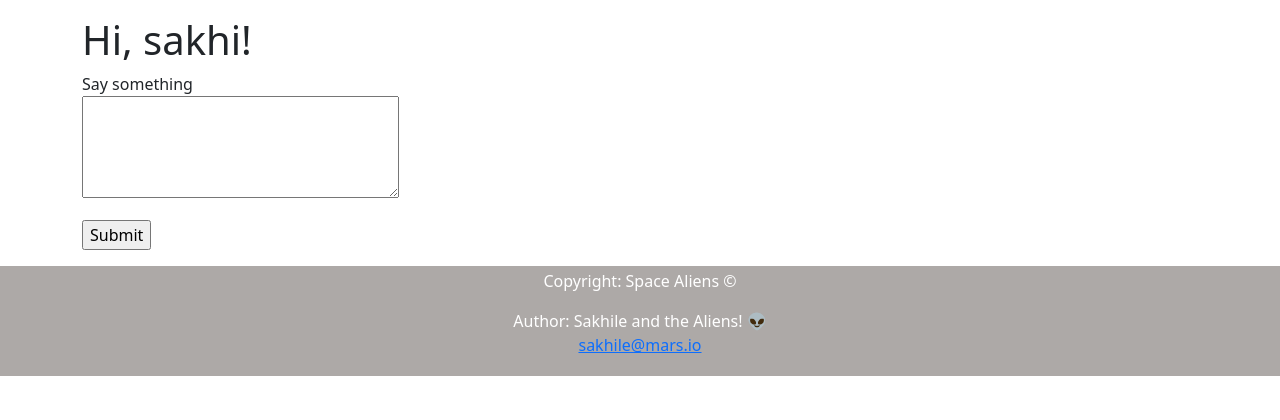
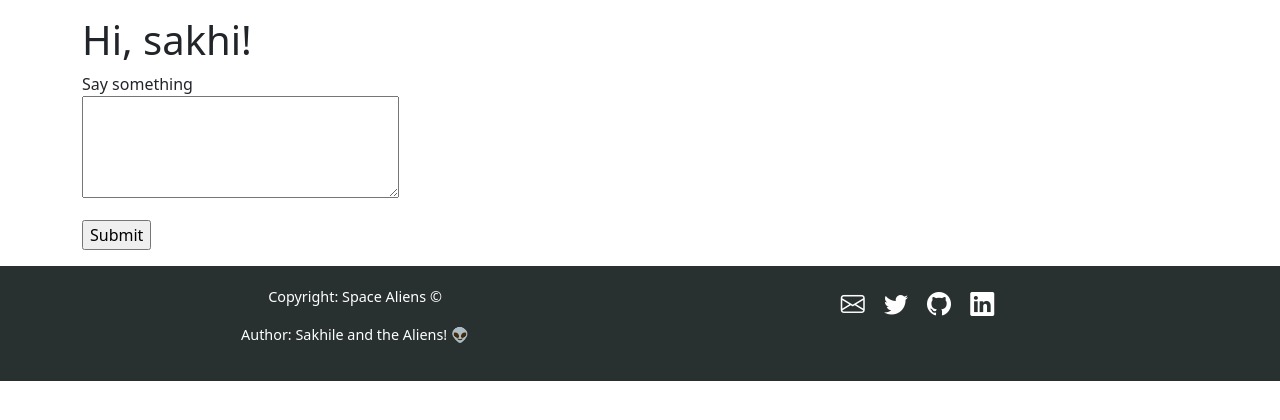
Before and after one commit to sakhileln/Flask-Chronicles, a Flask app: page / in a window 1280 px wide. Shown: the part 56-476 px from the top of the page. Run offline with Flask 3, Linux system fonts and the light colour scheme; a user stored in the database is signed in; data comes from the database, SQL or seed files in the repository; data that the repository does not hold is empty.

Commit message:
Redesign footer.

```diff
--- a/app/templates/base.html
+++ b/app/templates/base.html
@@ -6,19 +6,37 @@
     <meta name="viewport" content="width=device-width, initial-scale=1">
     <style>
         footer {
-            text-align: center;
-            padding: 3px;
-            background-color: rgb(173, 169, 167);
+            background-color: rgb(41, 48, 48);
+            /* Same as bg-body-tertiary */
             color: white;
+            padding: 20px 0;
+        }
+
+        .footer-icons i {
+            color: white;
+            margin-right: 15px;
+            font-size: 1.5rem;
+            transition: color 0.3s;
+        }
+
+        .footer-icons i:hover {
+            color: #17a2b8;
+        }
+
+        .footer-text {
+            font-size: 0.9rem;
         }
     </style>
     {% if title %}
     <title>{{ title }} - Flask Chronicles</title>
     {% else %}
-    <title>Flask Chrnoicles</title>
+    <title>Flask Chronicles</title>
     {% endif %}
+    <!-- Bootstrap CSS -->
     <link href="https://cdn.jsdelivr.net/npm/bootstrap@5.3.3/dist/css/bootstrap.min.css" rel="stylesheet"
         integrity="sha384-QWTKZyjpPEjISv5WaRU9OFeRpok6YctnYmDr5pNlyT2bRjXh0JMhjY6hW+ALEwIH" crossorigin="anonymous">
+    <!-- Bootstrap Icons CSS -->
+    <link href="https://cdn.jsdelivr.net/npm/bootstrap-icons/font/bootstrap-icons.css" rel="stylesheet">
 </head>
 
 <body>
@@ -67,15 +85,31 @@
         {% endwith %}
         {% block content %}{% endblock %}
     </div>
+
+    <footer>
+        <div class="container text-center">
+            <div class="row">
+                <div class="col-12 col-md-6 mb-3 mb-md-0">
+                    <p class="footer-text">Copyright: Space Aliens &copy;</p>
+                    <p class="footer-text">Author: Sakhile and the Aliens! 👽</p>
+                </div>
+                <div class="col-12 col-md-6">
+                    <div class="footer-icons">
+                        <a href="mailto:sakhile@mars.io"><i class="bi bi-envelope"></i></a>
+                        <a href="https://twitter.com/sakhilelindah"><i class="bi bi-twitter"></i></a>
+                        <a href="https://github.com/sakhileln"><i class="bi bi-github"></i></a>
+                        <a href="https://www.linkedin.com/sakhile-ndlazi"><i class="bi bi-linkedin"></i></a>
+                    </div>
+                    <!-- <p class="footer-text"><a href="mailto:sakhile@mars.io" class="text-light">sakhile@mars.io</a></p> -->
+                </div>
+            </div>
+        </div>
+    </footer>
+
+    <!-- Bootstrap JS -->
     <script src="https://cdn.jsdelivr.net/npm/bootstrap@5.3.3/dist/js/bootstrap.bundle.min.js"
         integrity="sha384-YvpcrYf0tY3lHB60NNkmXc5s9fDVZLESaAA55NDzOxhy9GkcIdslK1eN7N6jIeHz" crossorigin="anonymous">
         </script>
-    <footer>
-        <p>Copyright: Space Aliens &copy;</p>
-        <p>Author: Sakhile and the Aliens! 👽<br>
-            <a href="mailto:sakhile@mars.io">sakhile@mars.io</a>
-        </p>
-    </footer>
 </body>
 
 </html>
```
